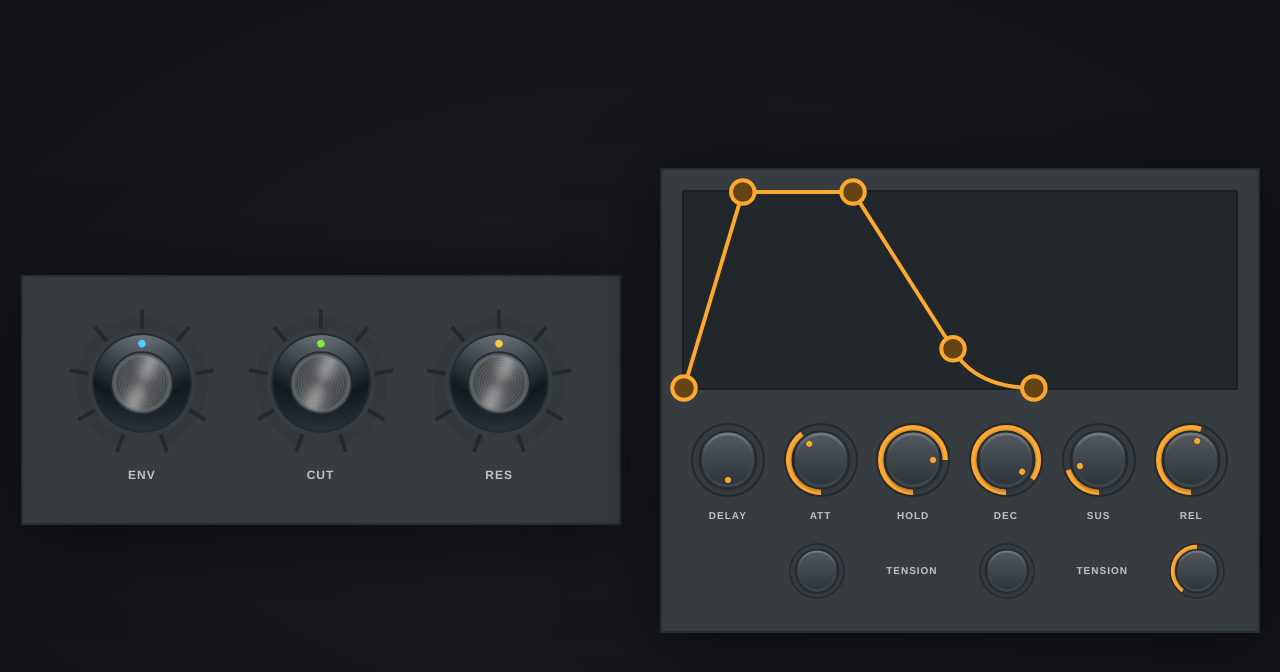
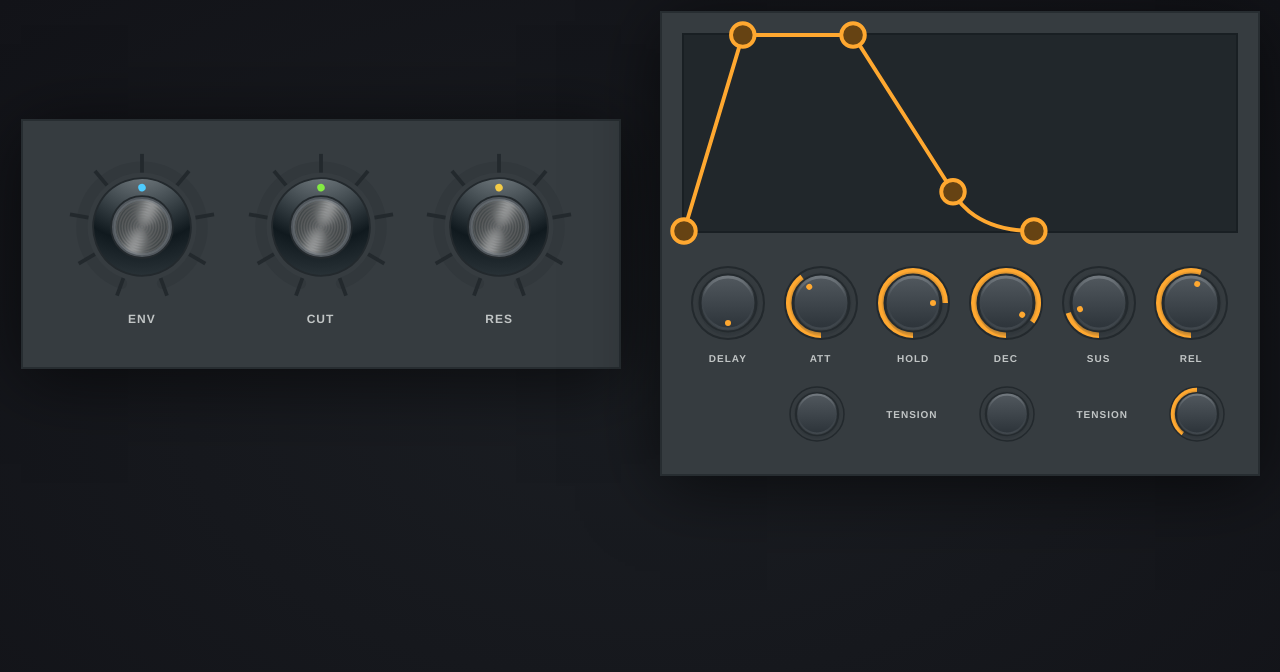
Before and after one commit to jhnsnc/precision-inputs, a website built with webpack: page src/demo/demo.html in a window 1280 px wide. Built offline with nearby package versions, Linux system fonts and the light colour scheme.

Commit message:
updating demo style

```diff
--- a/src/demo/demo.scss
+++ b/src/demo/demo.scss
@@ -6,7 +6,7 @@
 }
 html, body {
   width: 100%;
-  height: 100%;
+  min-height: 100%;
 }
 body {
   display: flex;
@@ -21,6 +21,7 @@ body {
 
 .demo-panel {
   flex: 0 0 auto;
+  margin: 10px;
   overflow: hidden;
   background: #363c40;
   border: 2px solid #272d31;
```
